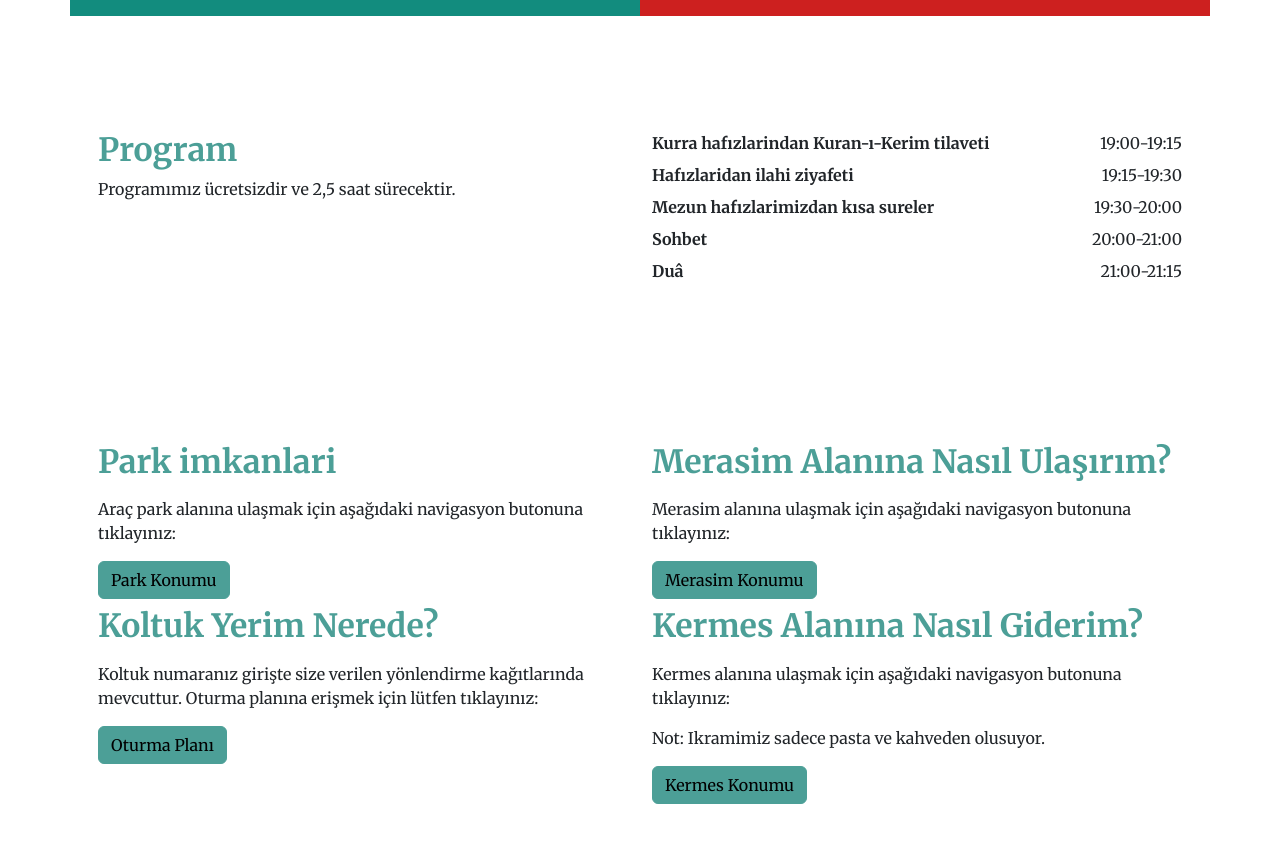
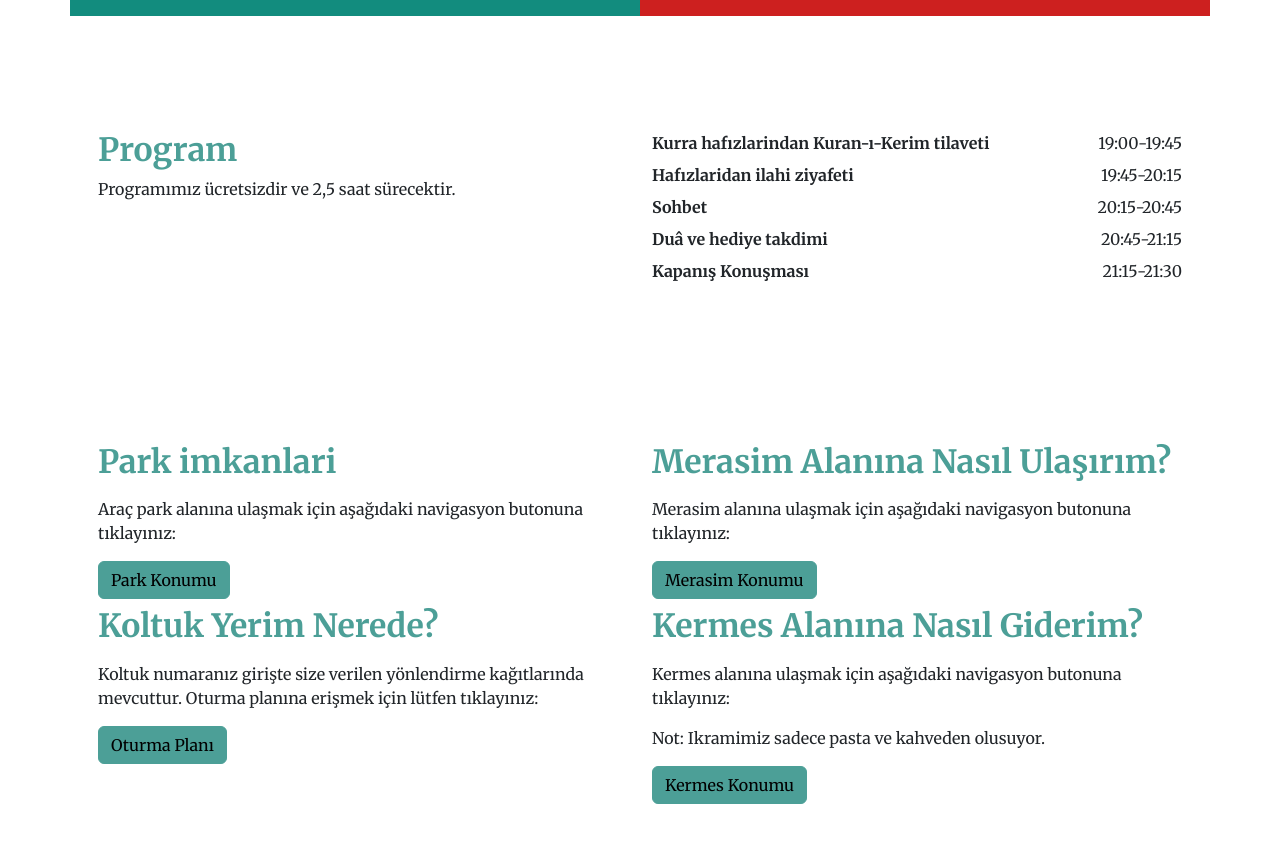
Before and after one commit to alihanekiz/tahfiz-landingpage, a Next.js app: page / in a window 1280 px wide. Shown: the part 784-1627 px from the top of the page. Built offline with nearby package versions, Linux system fonts and the light colour scheme.

Commit message:
chore: update program times

```diff
--- a/components/program-block/index.tsx
+++ b/components/program-block/index.tsx
@@ -24,23 +24,23 @@ export default function ProgramBlock() {
                     <div className="col-12 col-lg-6 py-4 py-lg-0">
                         <div className="w-100 d-flex justify-content-between pb-2">
                             <div className="fw-bold">Kurra hafızlarindan Kuran-ı-Kerim tilaveti</div>
-                            <div className="time">19:00-19:15</div>
+                            <div className="time">19:00-19:45</div>
                         </div>
                         <div className="w-100 d-flex justify-content-between pb-2">
                             <div className="fw-bold">Hafızlaridan ilahi ziyafeti</div>
-                            <div className="time">19:15-19:30</div>
-                        </div>
-                        <div className="w-100 d-flex justify-content-between pb-2">
-                            <div className="fw-bold">Mezun hafızlarimizdan kısa sureler</div>
-                            <div className="time">19:30-20:00</div>
+                            <div className="time">19:45-20:15</div>
                         </div>
                         <div className="w-100 d-flex justify-content-between pb-2">
                             <div className="fw-bold">Sohbet</div>
-                            <div className="time">20:00-21:00</div>
+                            <div className="time">20:15-20:45</div>
                         </div>
                         <div className="w-100 d-flex justify-content-between pb-2">
-                            <div className="fw-bold">Duâ</div>
-                            <div className="time">21:00-21:15</div>
+                            <div className="fw-bold">Duâ ve hediye takdimi</div>
+                            <div className="time">20:45-21:15</div>
+                        </div>
+                        <div className="w-100 d-flex justify-content-between pb-2">
+                            <div className="fw-bold">Kapanış Konuşması</div>
+                            <div className="time">21:15-21:30</div>
                         </div>
                     </div>
                 </div>
```
